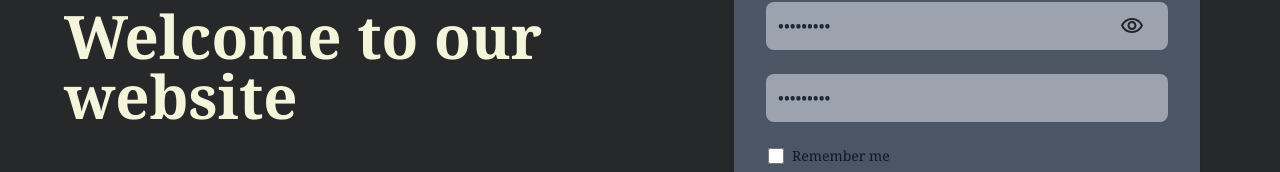
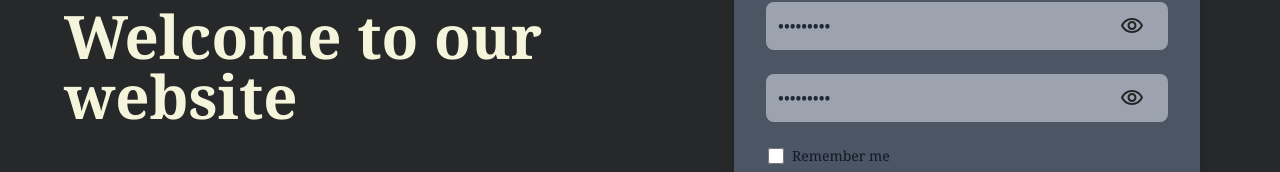
Before and after one commit to MuratOzte/Cyber-security-project, a React (Vite) app in the folder client/: page / in a window 1280 px wide. Both pictures are taken after typing "name@example.com", "Sample123", "Sample123" into the empty fields and a click on the button "Register". Shown: the part 258-430 px from the top of the page. Built offline with nearby package versions, Linux system fonts and the light colour scheme.

Commit message:
Add password visibility toggle for retypePassword field

```diff
--- a/client/src/components/home/LoginContainer.tsx
+++ b/client/src/components/home/LoginContainer.tsx
@@ -15,6 +15,8 @@ const LoginContainer = () => {
     const [isLoading, setIsLoading] = useState(false);
     const [error, setError] = useState(null);
     const [isPasswordVisible, setIsPasswordVisible] = useState(false);
+    const [isRetypePasswordVisible, setIsRetypePasswordVisible] =
+        useState(false);
 
     const handleChange = (e: any) => {
         setData({ ...data, [e.target.name]: e.target.value });
@@ -34,9 +36,6 @@ const LoginContainer = () => {
         setIsLoading(false);
     };
 
-    const togglePasswordVisibility = () => {
-        setIsPasswordVisible(!isPasswordVisible);
-    };
     return (
         <div className="w-1/2 h-full p-12 px-4 sm:px-16">
             <div className="w-full h-full rounded-xl bg-gray-600 p-8 shadow-lg">
@@ -58,7 +57,9 @@ const LoginContainer = () => {
                         />
                         <div
                             className="absolute inset-y-0 right-0 pr-6 flex items-center cursor-pointer"
-                            onClick={togglePasswordVisibility}
+                            onClick={() => {
+                                setIsPasswordVisible((prev) => !prev);
+                            }}
                         >
                             {isPasswordVisible && data.password.length > 0 && (
                                 <MdOutlineVisibilityOff
@@ -74,13 +75,36 @@ const LoginContainer = () => {
                             )}
                         </div>
                     </div>
-                    <input
-                        type="password"
-                        name="retypePassword"
-                        placeholder="retypepassword"
-                        onChange={handleChange}
-                        className="w-full text-gray-800 p-3 rounded-lg bg-gray-400 placeholder:text-gray-500"
-                    />
+                    <div className="w-full relative">
+                        <input
+                            type={isRetypePasswordVisible ? 'text' : 'password'}
+                            name="retypePassword"
+                            placeholder="retypePassword"
+                            onChange={handleChange}
+                            className="w-full text-gray-800 p-3 rounded-lg bg-gray-400 placeholder:text-gray-500"
+                        />
+                        <div
+                            className="absolute inset-y-0 right-0 pr-6 flex items-center cursor-pointer"
+                            onClick={() => {
+                                setIsRetypePasswordVisible((prev) => !prev);
+                            }}
+                        >
+                            {isRetypePasswordVisible &&
+                                data.retypePassword.length > 0 && (
+                                    <MdOutlineVisibilityOff
+                                        className="w-6 h-6"
+                                        color="#212223"
+                                    />
+                                )}
+                            {!isRetypePasswordVisible &&
+                                data.retypePassword.length > 0 && (
+                                    <MdOutlineVisibility
+                                        className="w-6 h-6"
+                                        color="#212223"
+                                    />
+                                )}
+                        </div>
+                    </div>
                     <div className="flex items-center w-full ml-[4px]">
                         <div className="flex items-center">
                             <input
```
